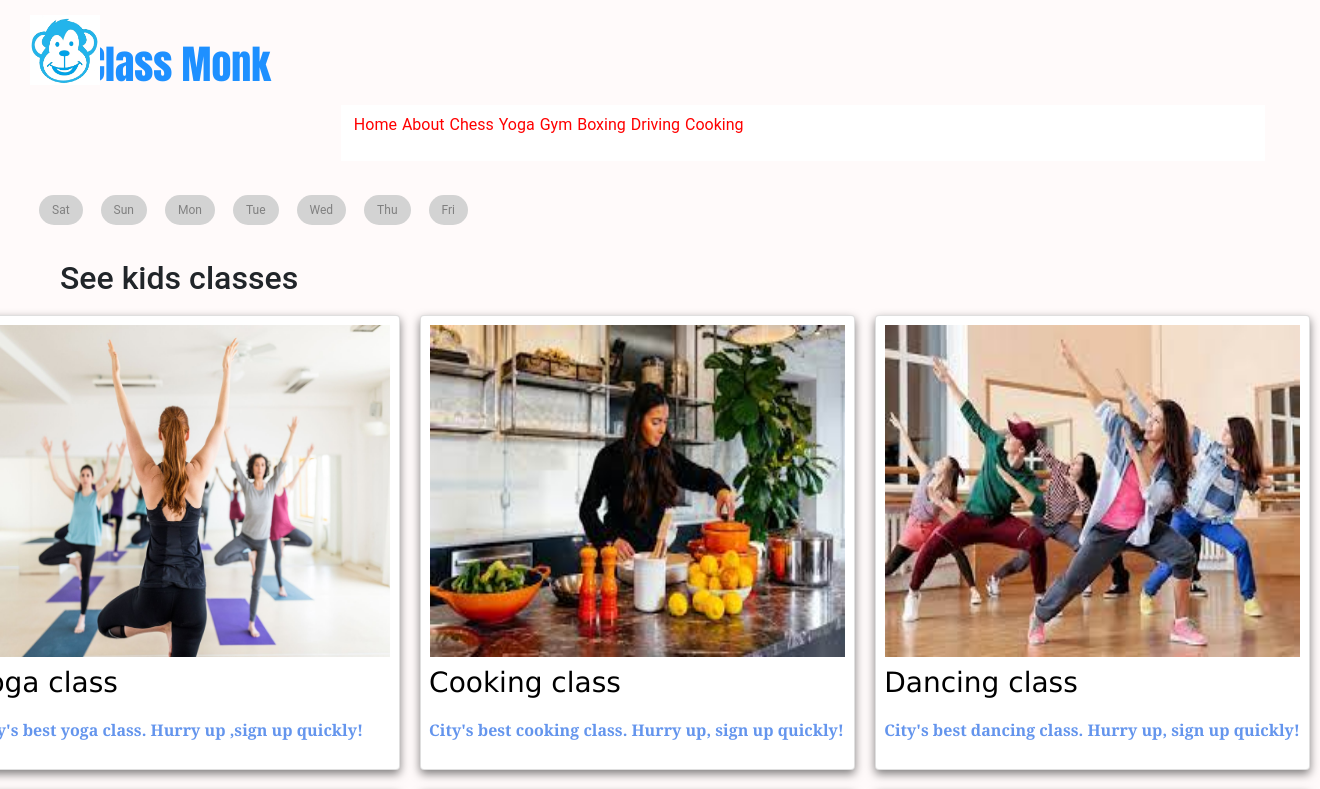
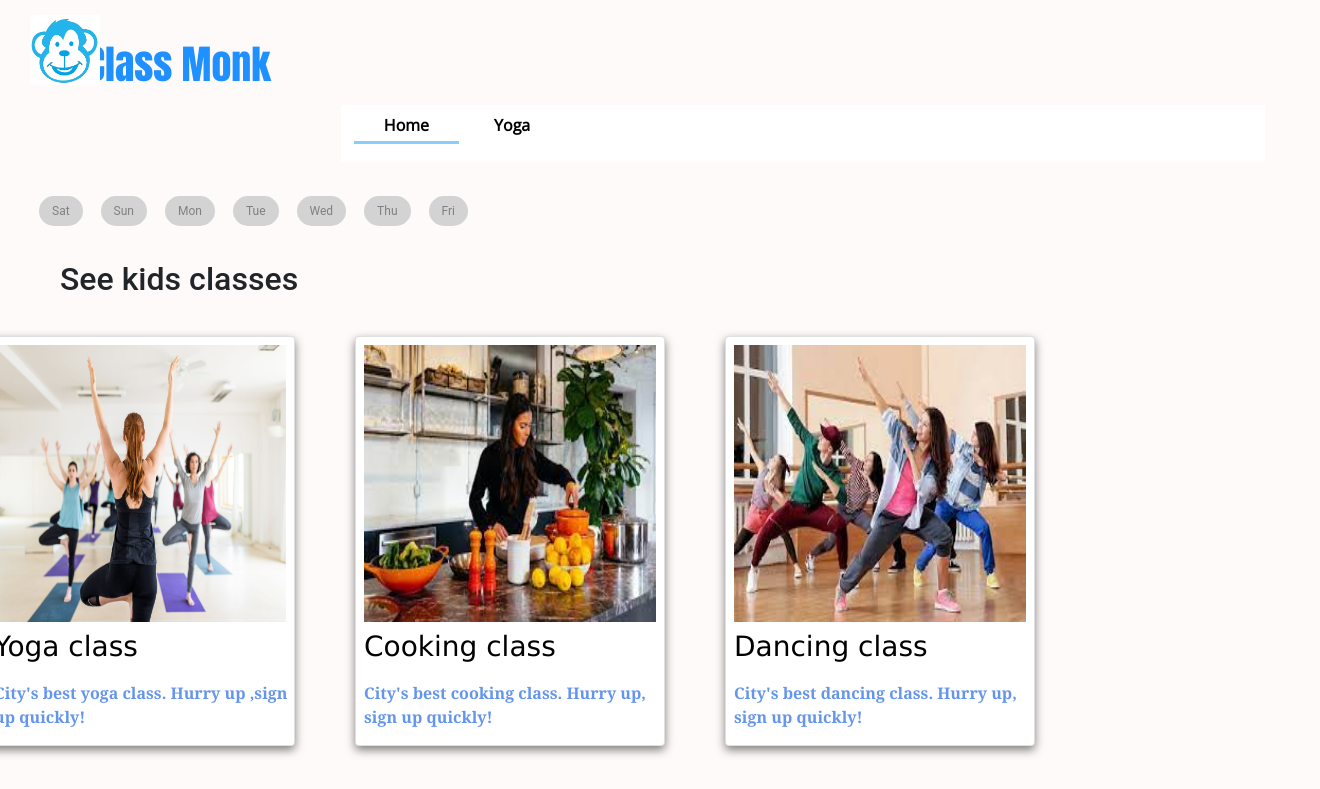
Before and after one commit to AntonyRavelA/waytoacademy, a React (Create React App) app: page / in a window 1280 px wide. Shown: the top 789 px of the page, 1320 px wide, since content can reach past the window. Built offline with nearby package versions, Linux system fonts and the light colour scheme.

Commit message:
Srinithi (#12)
* commit

* commit

* commit

* commit

Co-authored-by: Srinithi89 <2018it0609@svce.ac.in>
Co-authored-by: AntonyRavel Arulppan <aarulappan@ashleyfurniture.com>

```diff
--- a/package.json
+++ b/package.json
@@ -9,7 +9,7 @@
     "axios": "^0.21.1",
     "bootstrap": "^4.0.0-alpha.6",
     "react": "^17.0.2",
-    "react-bootstrap": "^0.32.1",
+    "react-bootstrap": "^1.6.0",
     "react-dom": "^17.0.2",
     "react-router-dom": "^5.2.0",
     "react-scripts": "4.0.3",
--- a/src/App.js
+++ b/src/App.js
@@ -47,8 +47,7 @@ class App extends React.Component{
           </div>
         </Router>
         )
-
-    }
+     }
 
 }
 export default App;
--- a/src/components/Home/Home.js
+++ b/src/components/Home/Home.js
@@ -1,7 +1,8 @@
-
 import Nav from './Nav';
 import Container from './container';
 import './App.css';
+
+
 import Button from './button';
 const Home = () => {
     return (
--- a/src/components/Home/Nav.js
+++ b/src/components/Home/Nav.js
@@ -1,34 +1,22 @@
 import React from 'react';
+import './App.css';
+
 import './Home.css'
 import {Link} from 'react-router-dom'
 function Nav() {
     return (
         <div className="nav">
             <ul>
-            <Link to="/">
-                    <li className="active">Home</li>
-                </Link>
-                <Link  to="/about">
-                    <li>About</li>
-                </Link>
-                <Link  to="/Home/chess">
-                    <li>Chess</li>
-                </Link>
-                <Link  to="/Home/yoga">
-                    <li>Yoga</li>
-                </Link>
-                <Link  to="/Home/gym">
-                    <li>Gym</li>
-                </Link >
-                <Link  to="/Home/boxing">
-                    <li>Boxing</li>
-                </Link>
-                <Link  to="/Home/driving">
-                    <li>Driving</li>
-                </Link>
-                <Link  to="/Home/cooking">
-                    <li>Cooking</li>
-                </Link>
+                <li>
+                    <Link to="/" className="active">
+                        Home
+                    </Link>
+                </li>
+                <li>
+                    <Link  to="/Home/chess">
+                        Yoga
+                    </Link>
+                </li>
             </ul>
         </div>
     );
```
